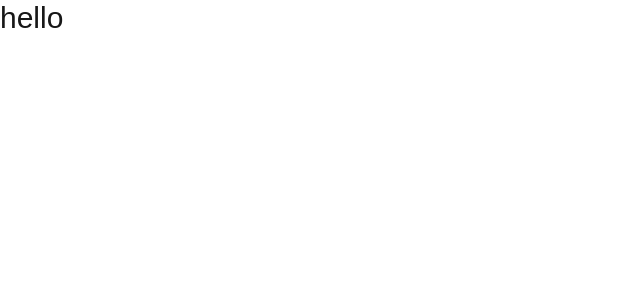
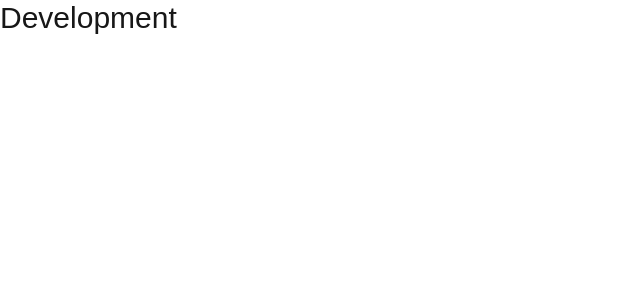
Before and after one commit to Kan2003/yc_directory, a Next.js app: page / in a window 1280 px wide. Shown: the top 300 px of the page, without its empty margins (0-640 px from the left). Built offline with nearby package versions, Linux system fonts and the light colour scheme.

Commit message:
development branch push

```diff
--- a/app/page.tsx
+++ b/app/page.tsx
@@ -3,7 +3,7 @@ import Image from "next/image";
 export default function Home() {
   return (
     <div className="text-3xl">
-      hello
+      Development
     </div>
   );
 }
```
